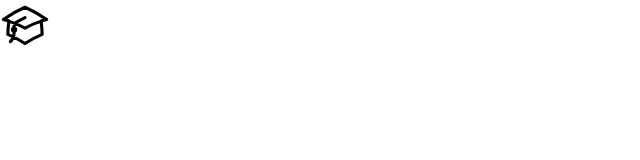
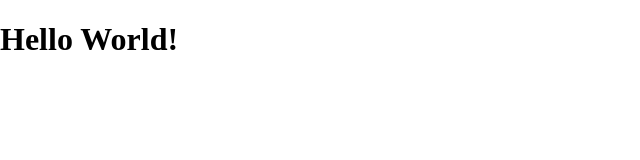
Before and after one commit to HelderLessa/quotesGenerator, a plain HTML site: page index.html in a window 1280 px wide. Shown: the whole page, without its empty margins (0-640 px from the left). Drawn offline with Linux system fonts and the light colour scheme.

Commit message:
new commit

```diff
--- a/index.html
+++ b/index.html
@@ -9,19 +9,7 @@
   <body>
     <!-- Script -->
     <script src="script.js"></script>
-    <svg
-      xmlns="http://www.w3.org/2000/svg"
-      fill="none"
-      viewBox="0 0 24 24"
-      stroke-width="1.5"
-      stroke="currentColor"
-      class="teacher-cap"
-    >
-      <path
-        stroke-linecap="round"
-        stroke-linejoin="round"
-        d="M4.26 10.147a60.436 60.436 0 00-.491 6.347A48.627 48.627 0 0112 20.904a48.627 48.627 0 018.232-4.41 60.46 60.46 0 00-.491-6.347m-15.482 0a50.57 50.57 0 00-2.658-.813A59.905 59.905 0 0112 3.493a59.902 59.902 0 0110.399 5.84c-.896.248-1.783.52-2.658.814m-15.482 0A50.697 50.697 0 0112 13.489a50.702 50.702 0 017.74-3.342M6.75 15a.75.75 0 100-1.5.75.75 0 000 1.5zm0 0v-3.675A55.378 55.378 0 0112 8.443m-7.007 11.55A5.981 5.981 0 006.75 15.75v-1.5"
-      />
+    <h1>Hello World!</h1>
     </svg>
   </body>
 </html>
```
